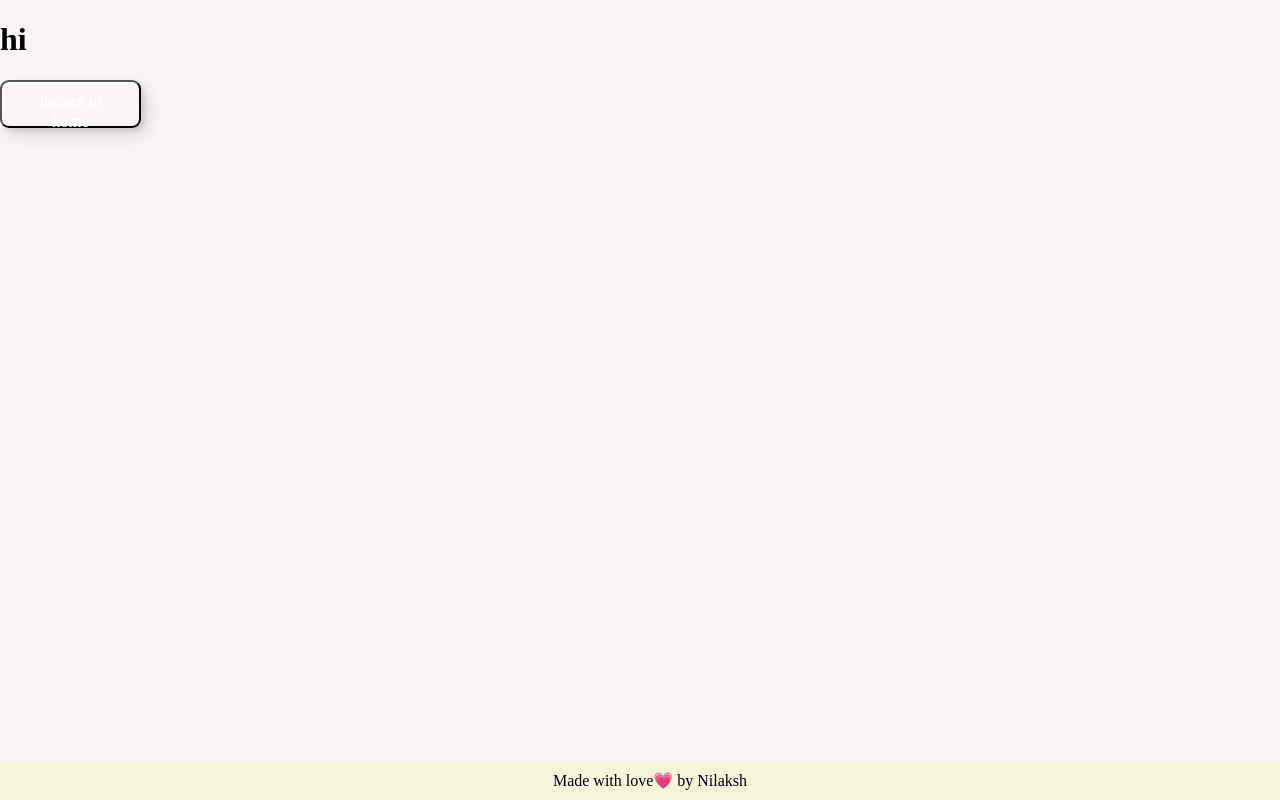
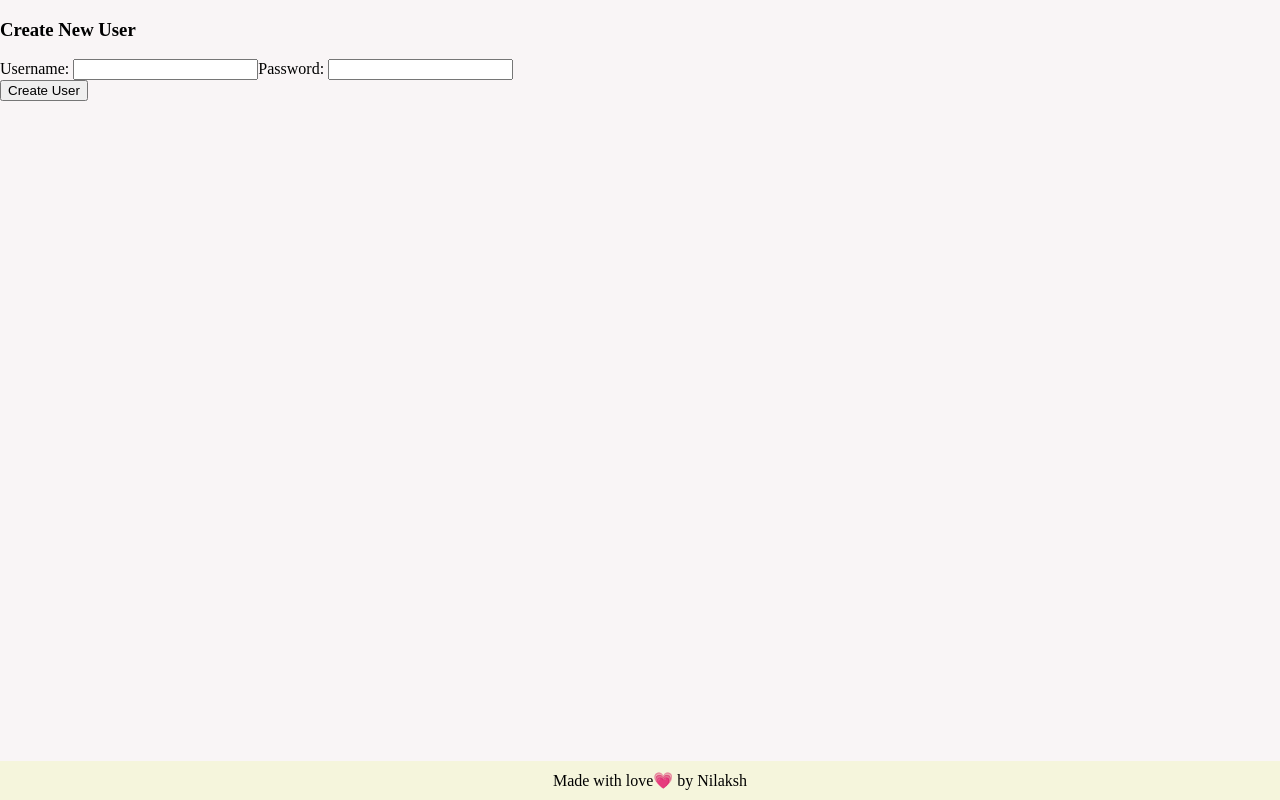
Before and after one commit to Nilakshhh/2048-game, a React (Create React App) app: page /login in a window 1280 px wide. Built offline with nearby package versions, Linux system fonts and the light colour scheme; a web font is replaced by a local one.

Commit message:
Add login using username and password

```diff
--- a/src/App.js
+++ b/src/App.js
@@ -4,7 +4,6 @@
 import Footer from './components/Footer.jsx'
 import Game2048 from "./pages/Game2048.jsx";
 import Rules from './pages/Rules.jsx'
-import Login from './pages/Login.jsx'
 import CreateUser from "./components/create-user.component";
 function App(){
     return(
@@ -14,8 +13,7 @@
             <Route path="/" element={<Start />} />
             <Route path="/game" element={<Game2048 />} />
             <Route path="/rules" element={<Rules />} />
-            <Route path="/user" element={<CreateUser />} />
-            <Route path="/login" element={<Login />} />
+            <Route path="/login" element={<CreateUser />} />
           </Routes>
         </Router>
         <Footer />
--- a/src/components/create-user.component.js
+++ b/src/components/create-user.component.js
@@ -6,10 +6,12 @@
     super(props);
 
     this.onChangeUsername = this.onChangeUsername.bind(this);
+    this.onChangePassword = this.onChangePassword.bind(this);
     this.onSubmit = this.onSubmit.bind(this);
 
     this.state = {
-      username: ''
+      username: '',
+      password: ''
     }
   }
 
@@ -19,11 +21,18 @@
     })
   }
 
+  onChangePassword(e) {
+    this.setState({
+      password: e.target.value
+    })
+  }
+
   onSubmit(e) {
     e.preventDefault();
 
     const user = {
-      username: this.state.username
+      username: this.state.username,
+      password: this.state.password
     }
 
     console.log(user);
@@ -32,7 +41,8 @@
       .then(res => console.log(res.data));
 
     this.setState({
-      username: ''
+      username: '',
+      password: ''
     })
   }
 
@@ -49,6 +59,13 @@
                 value={this.state.username}
                 onChange={this.onChangeUsername}
                 />
+            <label>Password: </label>
+            <input  type="password"
+                required
+                className="form-control"
+                value={this.state.password}
+                onChange={this.onChangePassword}
+                />
           </div>
           <div className="form-group">
             <input type="submit" value="Create User" className="btn btn-primary" />
--- a/src/pages/Login.jsx
+++ /dev/null
@@ -1,15 +0,0 @@
-import React from "react";
-import Bigbutton from "../components/Bigbutton";
-//import Clippy from "../components/Clippy";
-import { Link } from "react-router-dom";
-function Login() {
-    return (
-      <>
-          <h1>hi</h1>
-          <Link to="/">
-          <Bigbutton buttonDisplay="Return to home"/>
-          </Link>
-      </>
-    );
-  }
-  export default Login;
```
Also changed, not shown: 2 other files (tests, documents, lock files or other folders).
